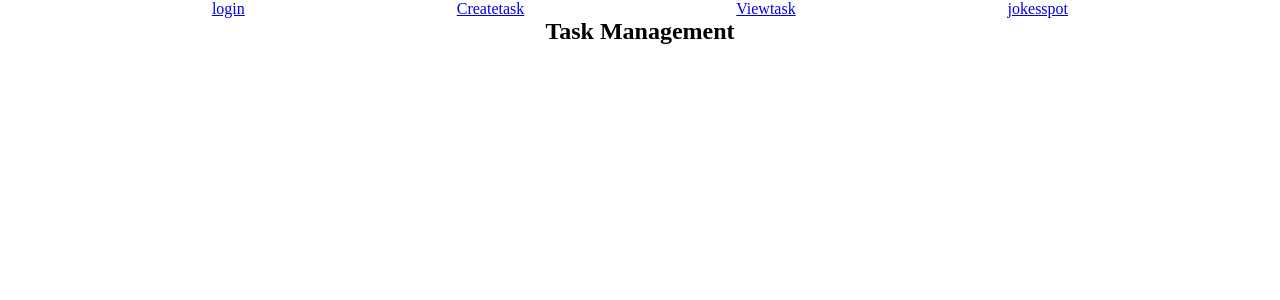
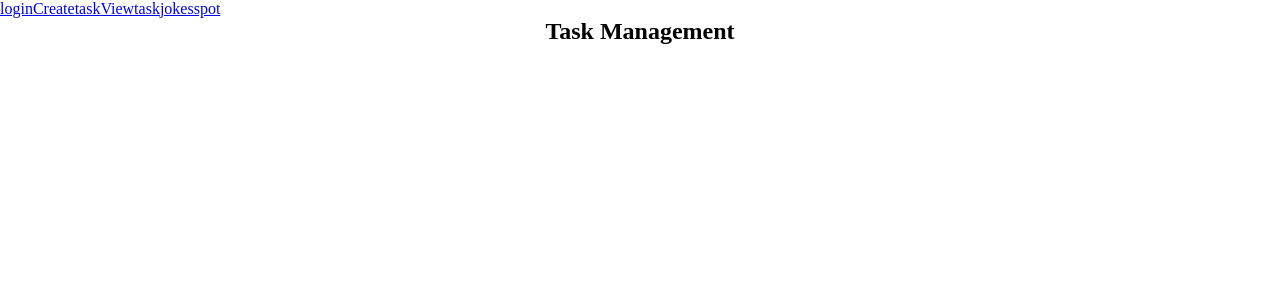
Before and after one commit to nirunj27/reacttuts, a React (Create React App) app: page / in a window 1280 px wide. Shown: the top 300 px of the page. Built offline with nearby package versions, Linux system fonts and the light colour scheme.

Commit message:
Update App.js

```diff
--- a/src/App.js
+++ b/src/App.js
@@ -16,12 +16,12 @@ const App = () => {
 
 
       <Router>
-        <navbar>
+        <nav>
           <Link to="/login">login</Link>
           <Link to="/createtask">Createtask</Link>
           <Link to="/viewtask">Viewtask</Link>
           <Link to="/jokesspot">jokesspot</Link>
-        </navbar>
+        </nav>
         <Routes>
           <Route path="/login" element={<Login />}></Route>
           <Route path="/jokesspot" element={<Jokes/>}></Route>
```
